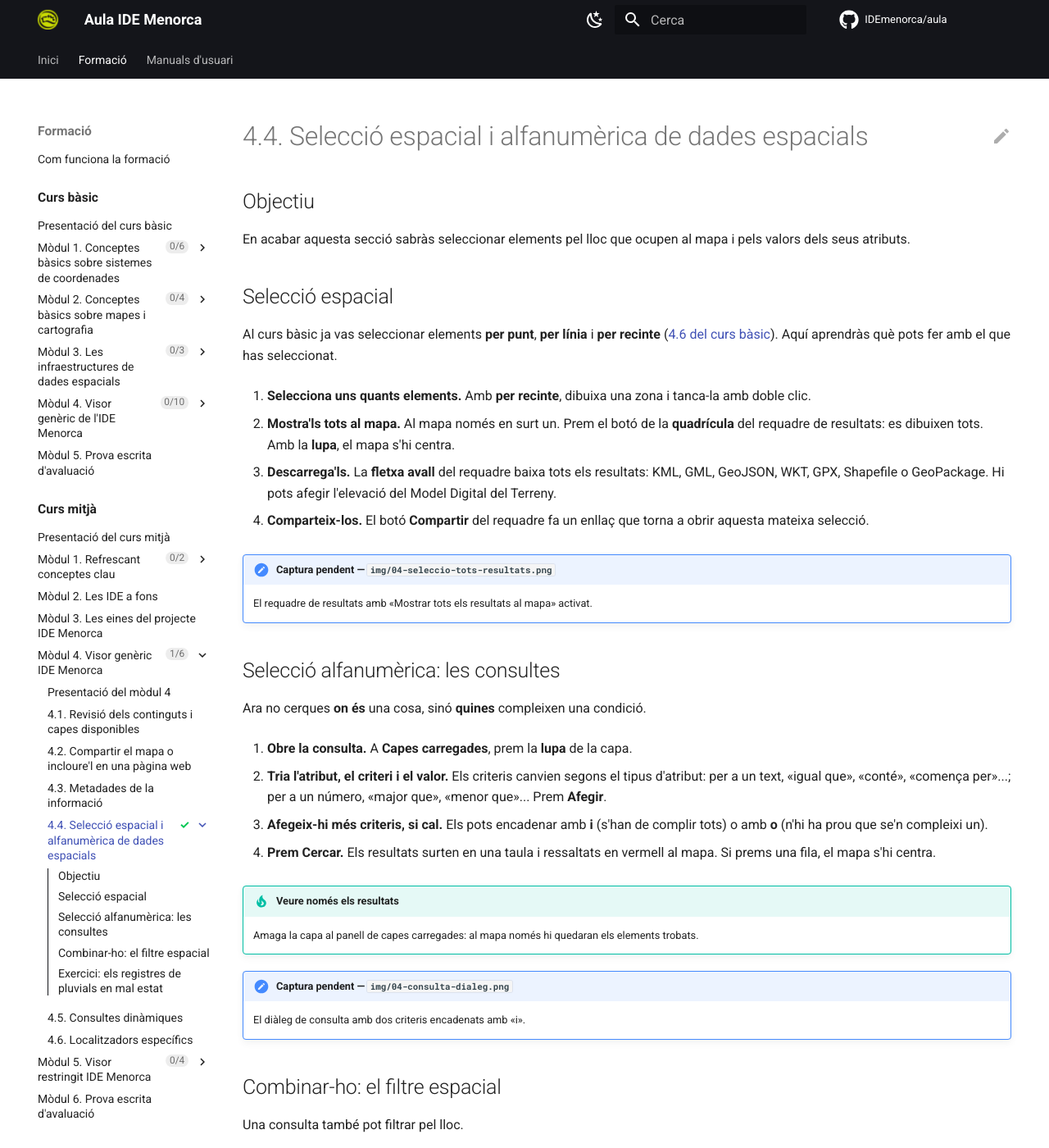
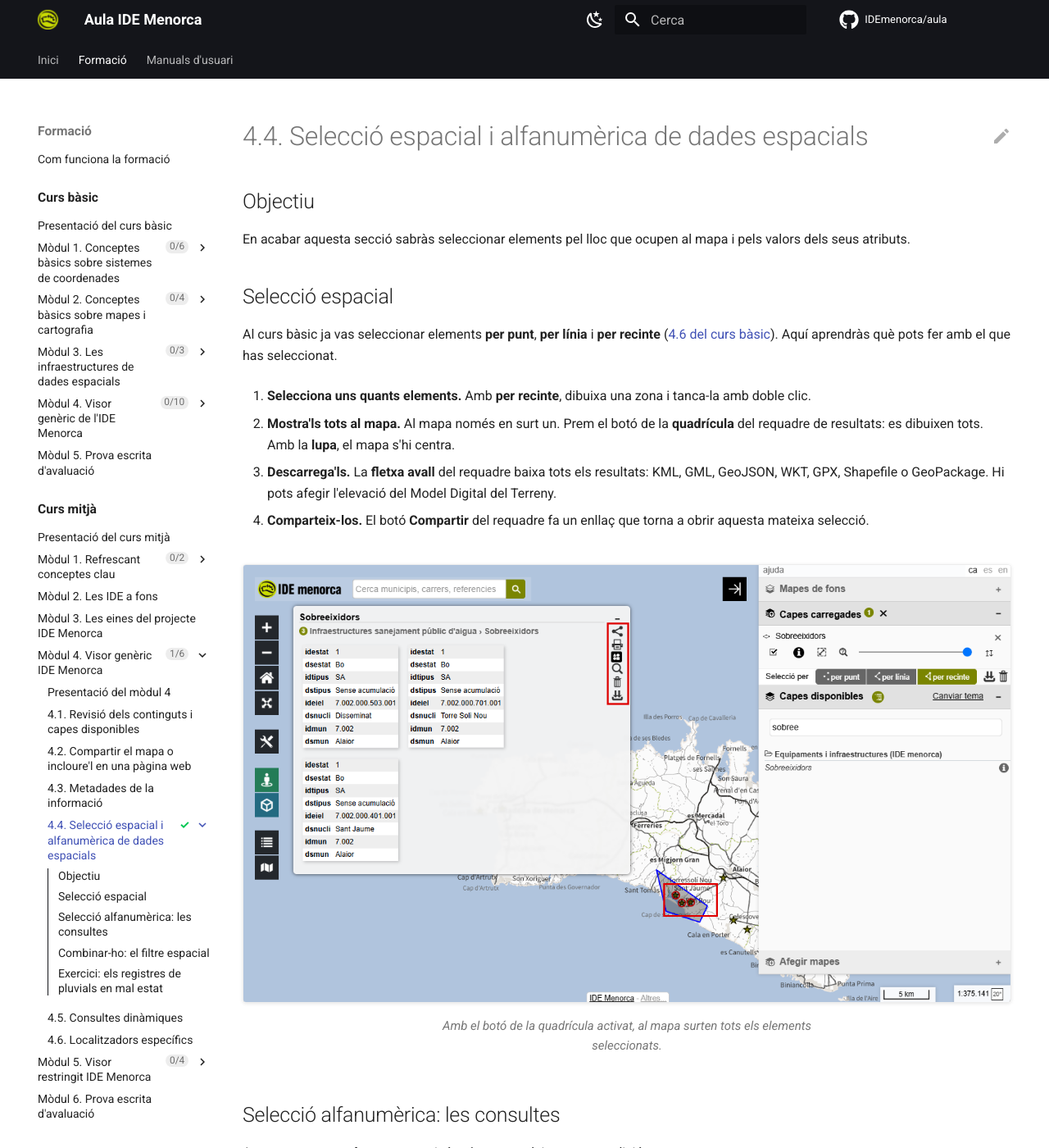
Before and after one commit to IDEmenorca/aula, an MkDocs documentation site: the page built from docs/formacio/mig/modul-4-visor-generic/04-seleccio-espacial-alfanumerica.md, in a window 1280 px wide and 1400 px high. Shown: the whole window at 82% size. Built offline with MkDocs 1.6.1 and Material for MkDocs 9.7.7, drawn with Linux system fonts in a browser that asks for light colours; comment, search, counter and statistics services are not loaded; some of the changed text lies outside the part shown.

Commit message:
Curs mitja 4.4: captures de la seleccio i del dialeg de consulta
Co-Authored-By: Claude Opus 5.5 <noreply@anthropic.com>

```diff
--- a/docs/formacio/mig/modul-4-visor-generic/04-seleccio-espacial-alfanumerica.md
+++ b/docs/formacio/mig/modul-4-visor-generic/04-seleccio-espacial-alfanumerica.md
@@ -25,8 +25,10 @@ Aquí aprendràs què pots fer amb el que has seleccionat.
 4. **Comparteix-los.** El botó **Compartir** del requadre fa un enllaç que torna
    a obrir aquesta mateixa selecció.
 
-!!! note "Captura pendent — `img/04-seleccio-tots-resultats.png`"
-    El requadre de resultats amb «Mostrar tots els resultats al mapa» activat.
+<figure markdown>
+  ![Requadre de resultats amb tres sobreeixidors seleccionats per recinte, la columna de botons del requadre ressaltada i, al mapa, els tres elements dins el recinte dibuixat també ressaltats](img/04-seleccio-tots-resultats.png){ .captura }
+  <figcaption>Amb el botó de la quadrícula activat, al mapa surten tots els elements seleccionats.</figcaption>
+</figure>
 
 ## Selecció alfanumèrica: les consultes
 
@@ -48,8 +50,10 @@ Ara no cerques **on és** una cosa, sinó **quines** compleixen una condició.
     Amaga la capa al panell de capes carregades: al mapa només hi quedaran els
     elements trobats.
 
-!!! note "Captura pendent — `img/04-consulta-dialeg.png`"
-    El diàleg de consulta amb dos criteris encadenats amb «i».
+<figure markdown>
+  ![Diàleg de consulta alfanumèrica de la capa Sobreeixidors amb els botons Afegir i Cercar ressaltats, i la llista amb dos criteris: dsestat igual que «Bo» i dsmun igual que «Es Castell»](img/04-consulta-dialeg.png){ .captura }
+  <figcaption>Cada criteri s'afegeix a la llista amb Afegir. Quan hi són tots, Cercar.</figcaption>
+</figure>
 
 ## Combinar-ho: el filtre espacial
 
```
Also changed, not shown: docs/formacio/mig/modul-4-visor-generic/img/04-consulta-dialeg.png (added), docs/formacio/mig/modul-4-visor-generic/img/04-seleccio-tots-resultats.png (added).
